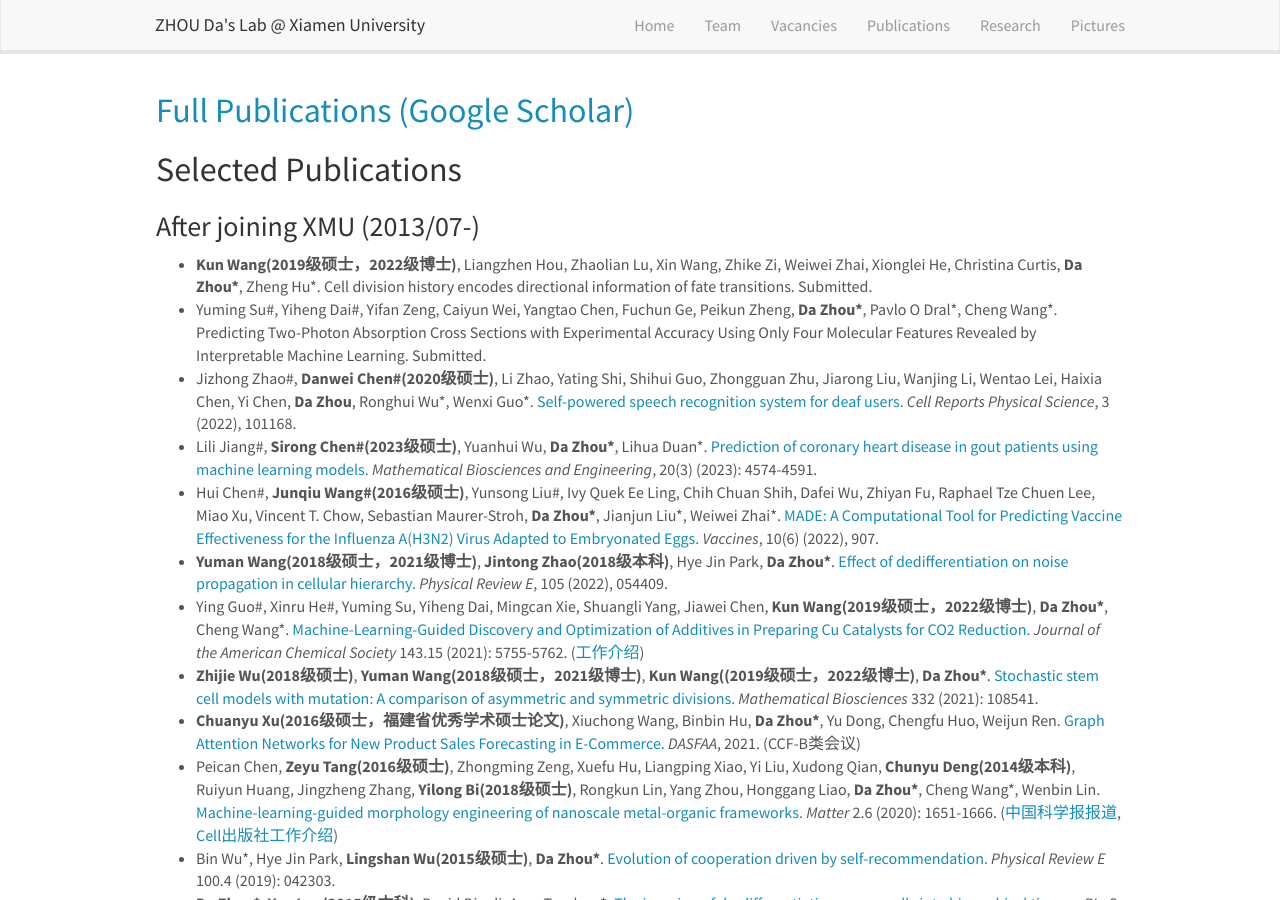
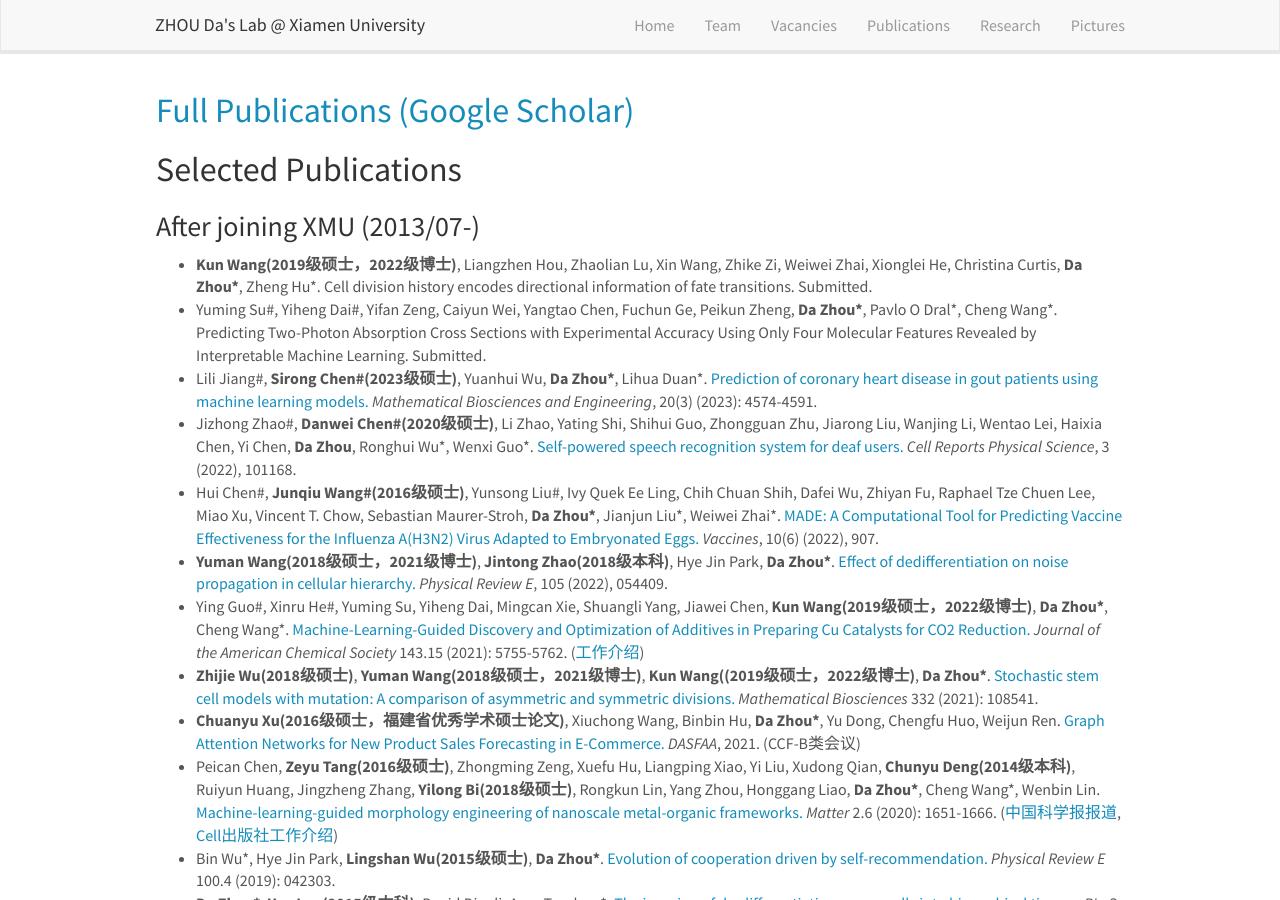
Before and after one commit to ZhouDaLab/zhoudalab.github.io, a Jekyll site: the page built from _pages/publications.md, in a window 1280 px wide and 900 px high. Built offline with Jekyll 4.4.1, drawn with Linux system fonts in a browser that asks for light colours; nearby versions of some CDN libraries.

```diff
--- a/_pages/publications.md
+++ b/_pages/publications.md
@@ -15,8 +15,8 @@ permalink: /publications/
 
 - **Kun Wang(2019级硕士，2022级博士)**, Liangzhen Hou, Zhaolian Lu, Xin Wang, Zhike Zi, Weiwei Zhai, Xionglei He, Christina Curtis, **Da Zhou\***, Zheng Hu\*. Cell division history encodes directional information of fate transitions. Submitted.
 - Yuming Su\#, Yiheng Dai\#, Yifan Zeng, Caiyun Wei, Yangtao Chen, Fuchun Ge, Peikun Zheng, **Da Zhou\***, Pavlo O Dral\*, Cheng Wang\*. Predicting Two-Photon Absorption Cross Sections with Experimental Accuracy Using Only Four Molecular Features Revealed by Interpretable Machine Learning. Submitted.
+- Lili Jiang\#, **Sirong Chen\#(2023级硕士)**, Yuanhui Wu,  **Da Zhou\***,  Lihua Duan\*.  [Prediction of coronary heart disease in gout patients using machine learning models.](http://www.aimspress.com/article/doi/10.3934/mbe.2023212) *Mathematical Biosciences and Engineering*, 20(3) (2023): 4574-4591.
 - Jizhong Zhao\#, **Danwei Chen\#(2020级硕士)**, Li Zhao, Yating Shi, Shihui Guo, Zhongguan Zhu, Jiarong Liu, Wanjing Li, Wentao Lei, Haixia Chen, Yi Chen, **Da Zhou**, Ronghui Wu\*, Wenxi Guo\*. [Self-powered speech recognition system for deaf users.](https://www.sciencedirect.com/science/article/pii/S2666386422004799) *Cell Reports Physical Science*, 3 (2022), 101168.
-- Lili Jiang\#, **Sirong Chen\#(2023级硕士)**, Yuanhui Wu,  **Da Zhou\***,  Lihua Duan\*.  [Prediction of coronary heart disease in gout patients using machine learning models.](http://www.aimspress.com/article/doi/10.3934/mbe.2023212) *Mathematical Biosciences and Engineering*, 20(3) (2023): 4574-4591.
 - Hui Chen\#, **Junqiu Wang\#(2016级硕士)**, Yunsong Liu\#, Ivy Quek Ee Ling, Chih Chuan Shih, Dafei Wu, Zhiyan Fu, Raphael Tze Chuen Lee, Miao Xu, Vincent T. Chow, Sebastian Maurer-Stroh, **Da Zhou\***, Jianjun Liu\*, Weiwei Zhai\*. [MADE: A Computational Tool for Predicting Vaccine Effectiveness for the Influenza A(H3N2) Virus Adapted to Embryonated Eggs.](https://www.mdpi.com/2076-393X/10/6/907) *Vaccines*, 10(6) (2022), 907.
 - **Yuman Wang(2018级硕士，2021级博士)**, **Jintong Zhao(2018级本科)**, Hye Jin Park, **Da Zhou\***. [Effect of dedifferentiation on noise propagation in cellular hierarchy.](https://journals.aps.org/pre/abstract/10.1103/PhysRevE.105.054409) *Physical Review E*, 105 (2022), 054409.
 - Ying Guo\#, Xinru He\#, Yuming Su, Yiheng Dai, Mingcan Xie, Shuangli Yang, Jiawei Chen, **Kun Wang(2019级硕士，2022级博士)**, **Da Zhou\***, Cheng Wang\*. [Machine-Learning-Guided Discovery and Optimization of Additives in Preparing Cu Catalysts for CO2 Reduction.](https://pubs.acs.org/doi/abs/10.1021/jacs.1c00339) *Journal of the American Chemical Society* 143.15 (2021): 5755-5762. ([工作介绍](https://chem.xmu.edu.cn/info/1274/10577.htm))
```
